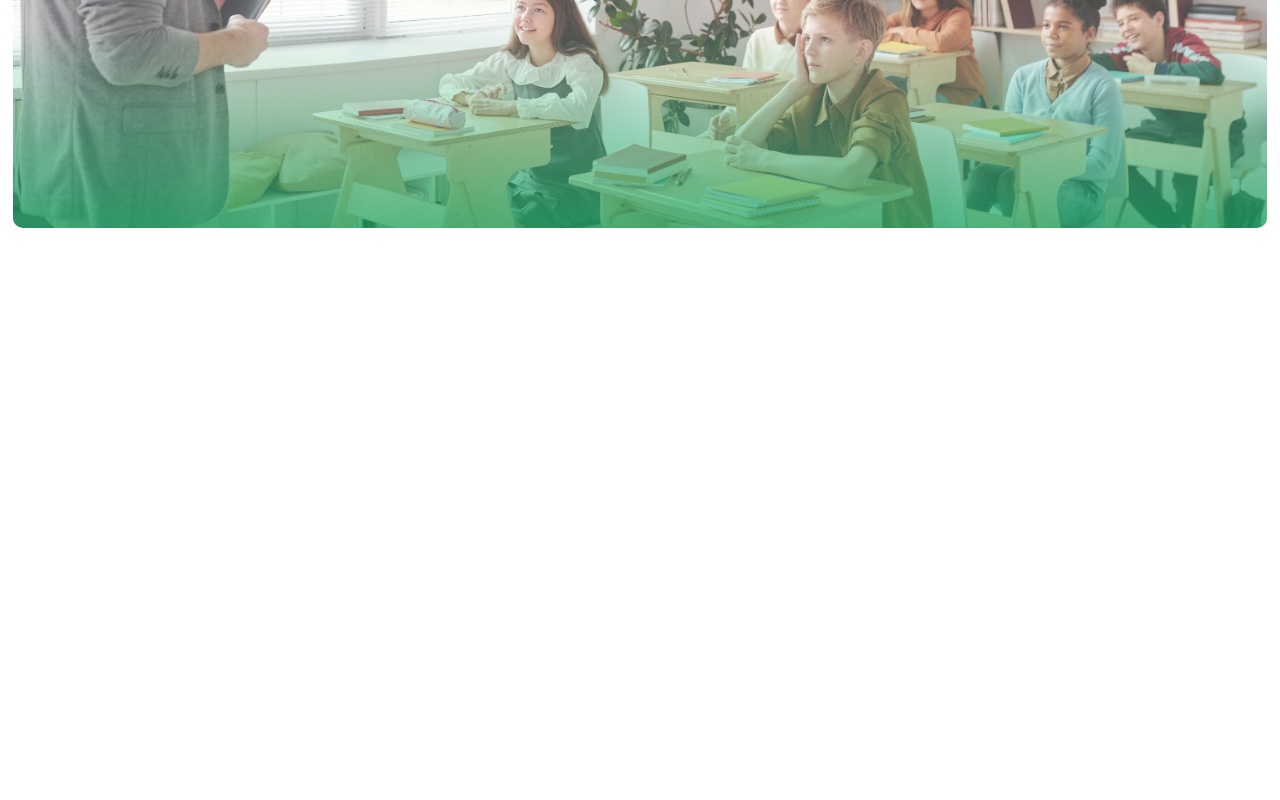
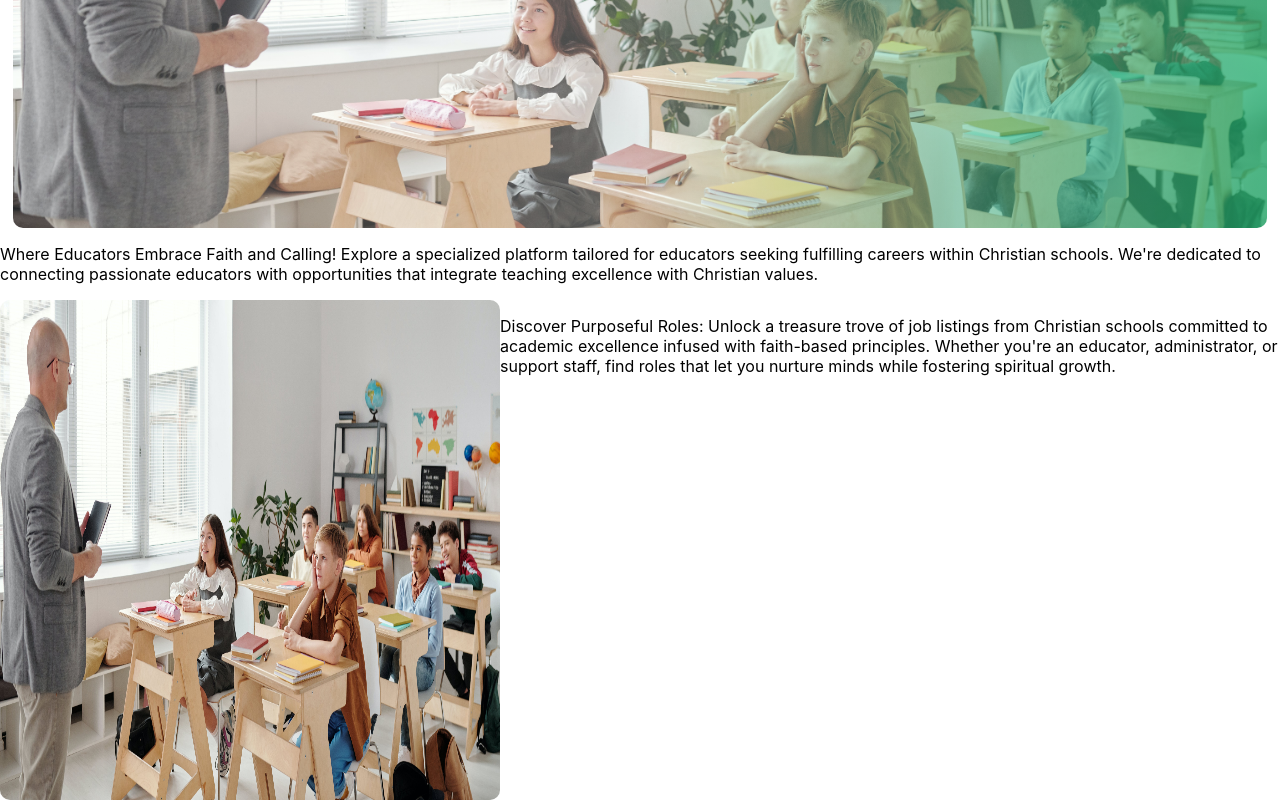
Before and after one commit to JS-7274/CSJSE-Clone, a React (Create React App) app in the folder csjse-app/client/: page / in a window 1280 px wide. Shown: the part 228-1028 px from the top of the page. Before the commit the page ends 800 px from the top, so only its background shows below. Built offline with nearby package versions, Linux system fonts and the light colour scheme.

Commit message:
initial content added

```diff
--- a/csjse-app/client/package.json
+++ b/csjse-app/client/package.json
@@ -43,6 +43,7 @@
   },
   "devDependencies": {
     "@babel/plugin-proposal-private-property-in-object": "^7.21.11",
+    "prettier": "3.1.0",
     "prettier-plugin-tailwindcss": "^0.2.3"
   }
 }
--- a/csjse-app/client/src/pages/Home.js
+++ b/csjse-app/client/src/pages/Home.js
@@ -28,15 +28,25 @@ function Home() {
       </header>
       <div className="hero">
         {/*<div class="hero-content">
-          <h1>Where Faith Meets Vocation!</h1>
+          <h1>Where Educators Embrace Faith and Calling</h1>
   </div>*/}
       </div>
+      <div>
+        <p>
+        Where Educators Embrace Faith and Calling!
+
+Explore a specialized platform tailored for educators seeking fulfilling careers within Christian schools. We're dedicated to connecting passionate educators with opportunities that integrate teaching excellence with Christian values.
+        </p>
+      </div>
       <div className="info-section">
-        {/*<img
+        <img
           src={HeroImage}
           alt="teacher facing a room of students"
-          className="hero"
-    />*/}
+        />
+        <p>
+        Discover Purposeful Roles:
+Unlock a treasure trove of job listings from Christian schools committed to academic excellence infused with faith-based principles. Whether you're an educator, administrator, or support staff, find roles that let you nurture minds while fostering spiritual growth.
+        </p>
       </div>
     </div>
   );
--- a/csjse-app/client/src/styles/Home.css
+++ b/csjse-app/client/src/styles/Home.css
@@ -79,7 +79,7 @@
   position: relative;
   height: 400px;
   background-image:
-  linear-gradient(to bottom, rgba(255, 255, 255, 0.15), rgba(255, 255, 255, 0.30), rgba(38, 177, 112, 0.75)),
+  linear-gradient(to right, rgba(255, 255, 255, 0.15), rgba(255, 255, 255, 0.30), rgba(38, 177, 112, 0.75)),
   url("../assets/teacher07.jpg");
   background-position: center;
   background-size: cover;
@@ -109,3 +109,17 @@
 .info-section {
   display: flex;
 }
+
+img {
+  position: relative;
+  max-width: 500px;
+  min-height: 500px;
+
+  background-position: center;
+  background-size: cover;
+  background-repeat: no-repeat;
+  display: flex;
+  margin: 0 auto;
+  flex-direction: column;
+  border-radius: 10px;
+}
```
Also changed, not shown: 1 other file (tests, documents, lock files or other folders).
